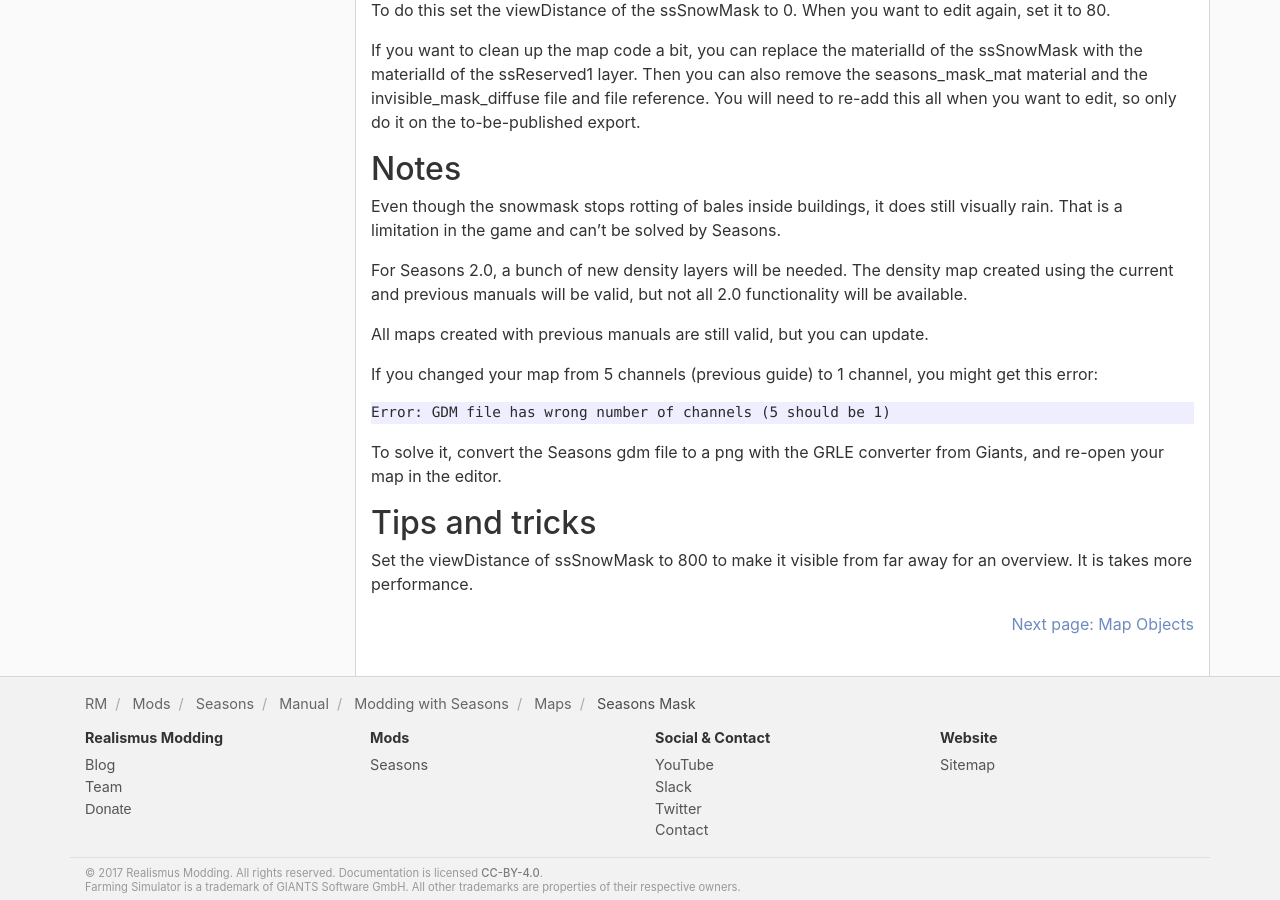
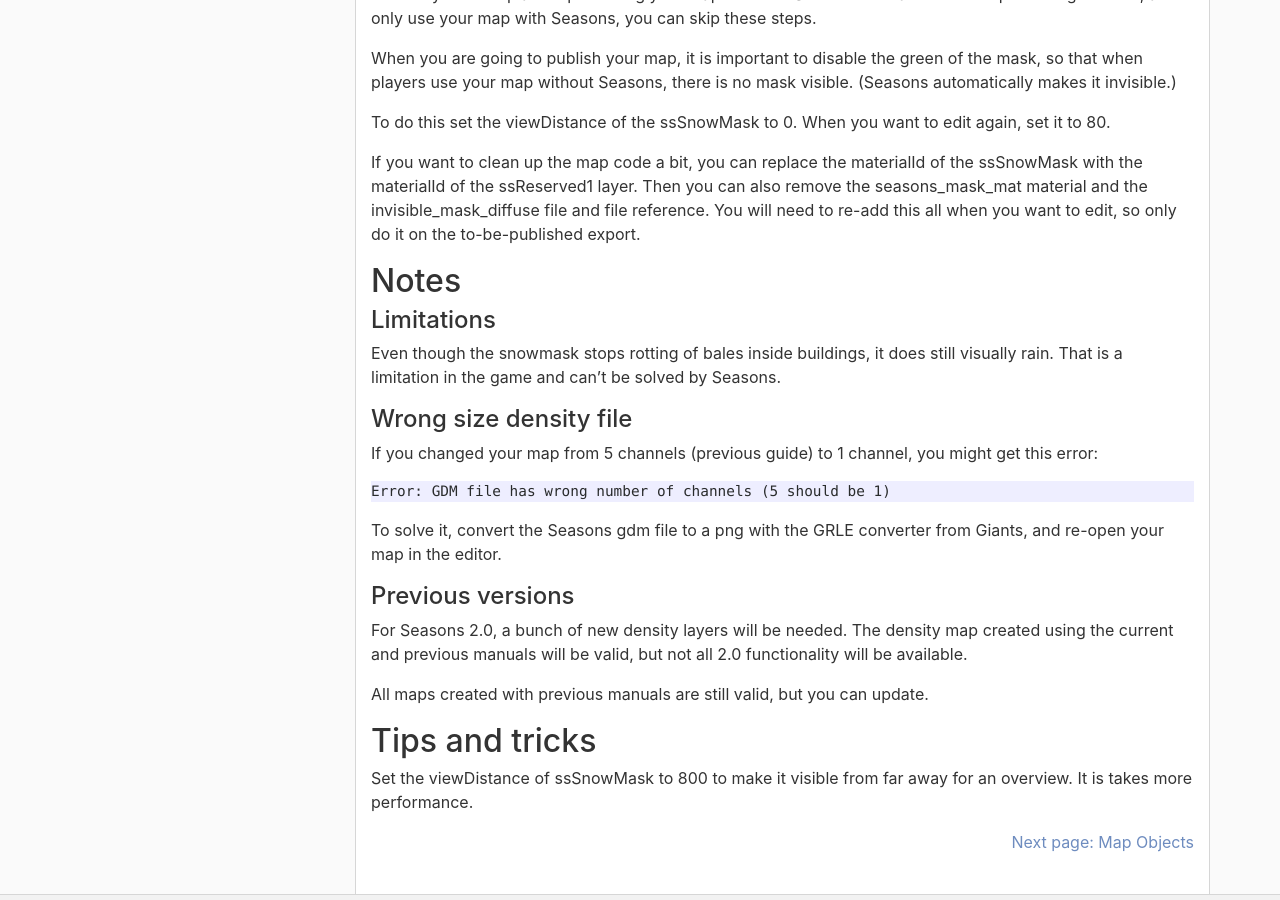
Before and after one commit to RealismusModding/realismusmodding.github.io, a Jekyll site: the page built from mods/seasons/manual/modding/maps/seasons_mask.md, in a window 1280 px wide and 900 px high, scrolled down 3525 px. Built offline with Jekyll 4.4.1, drawn with Linux system fonts in a browser that asks for light colours; comment, search, counter and statistics services are not loaded; part of the change alters nothing that is shown; some of the changed text lies outside the part shown.

````diff
--- a/mods/seasons/manual/modding/maps/seasons_mask.md
+++ b/mods/seasons/manual/modding/maps/seasons_mask.md
@@ -15,6 +15,8 @@ The Seasons mask is a density map (better known as a gdm file) that contains the
 The density map consists of multiple layers, of which the first one is the Seasons mask.
 
 The Seasons mask is a layer that must be painted by the map maker to enable all functionalities of Seasons. This includes the rotting of bales and higher levels of snow. The Seasons mask is used to *determine whether a piece of the terrain is inside or outside*. It will prevent snow from falling inside buildings, and it will prevent rain from rotting bales inside those same buildings.
+
+Note that when a map does not have a seasons mask, bales will _not_ rot.
 
 In this guide you will learn all steps of adding the Seasons mask to a map.
 
@@ -142,11 +144,11 @@ If you want to clean up the map code a bit, you can replace the materialId of th
 
 ## Notes
 
+#### Limitations
+
 Even though the snowmask stops rotting of bales inside buildings, it does still visually rain. That is a limitation in the game and can't be solved by Seasons.
 
-For Seasons 2.0, a bunch of new density layers will be needed. The density map created using the current and previous manuals will be valid, but not all 2.0 functionality will be available.
-
-All maps created with previous manuals are still valid, but you can update.
+#### Wrong size density file
 
 If you changed your map from 5 channels (previous guide) to 1 channel, you might get this error:
 ```
@@ -154,6 +156,12 @@ Error: GDM file has wrong number of channels (5 should be 1)
 ```
 To solve it, convert the Seasons gdm file to a png with the GRLE converter from Giants, and re-open your map in the editor.
 
+#### Previous versions
+
+For Seasons 2.0, a bunch of new density layers will be needed. The density map created using the current and previous manuals will be valid, but not all 2.0 functionality will be available.
+
+All maps created with previous manuals are still valid, but you can update.
+
 
 ## Tips and tricks
 
````
